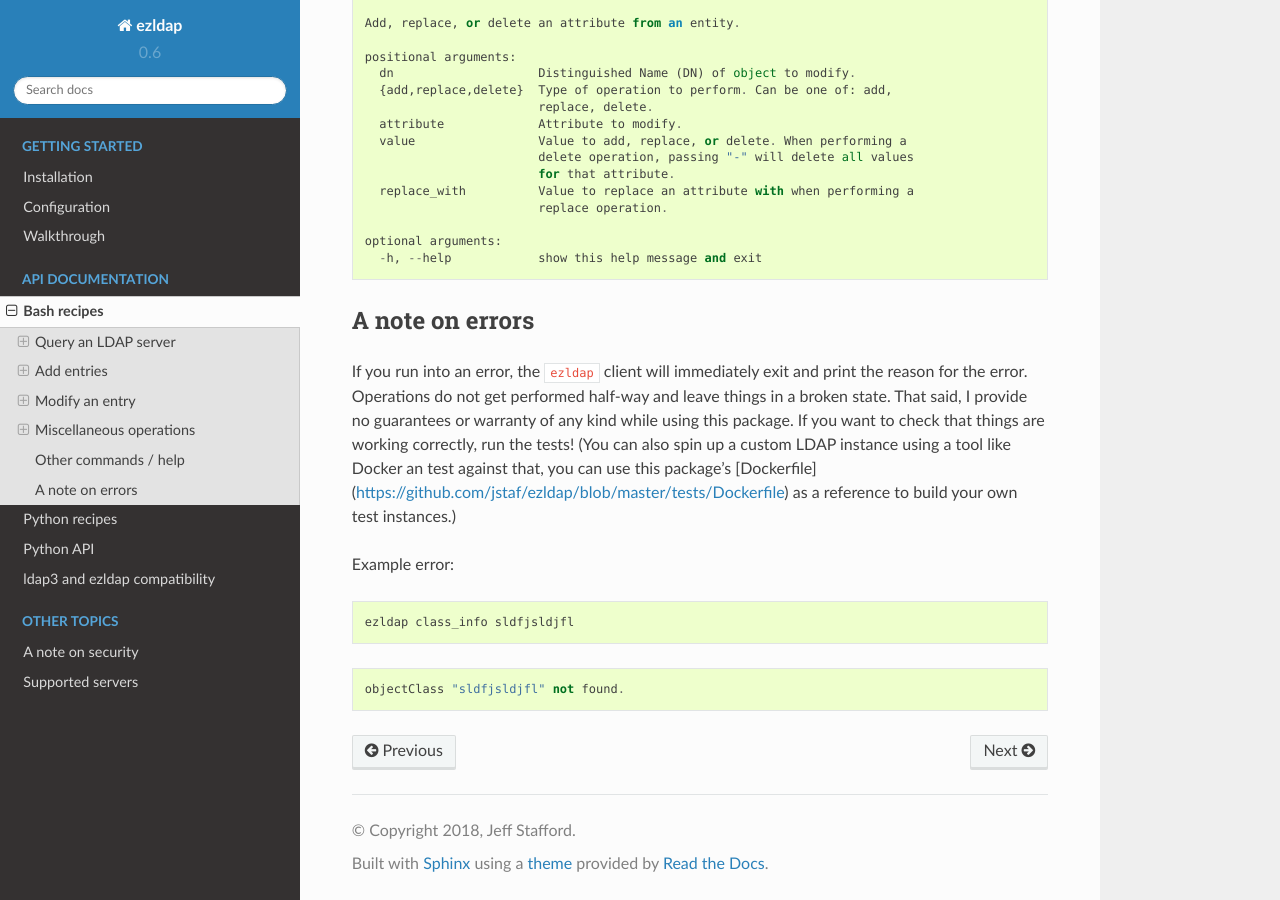
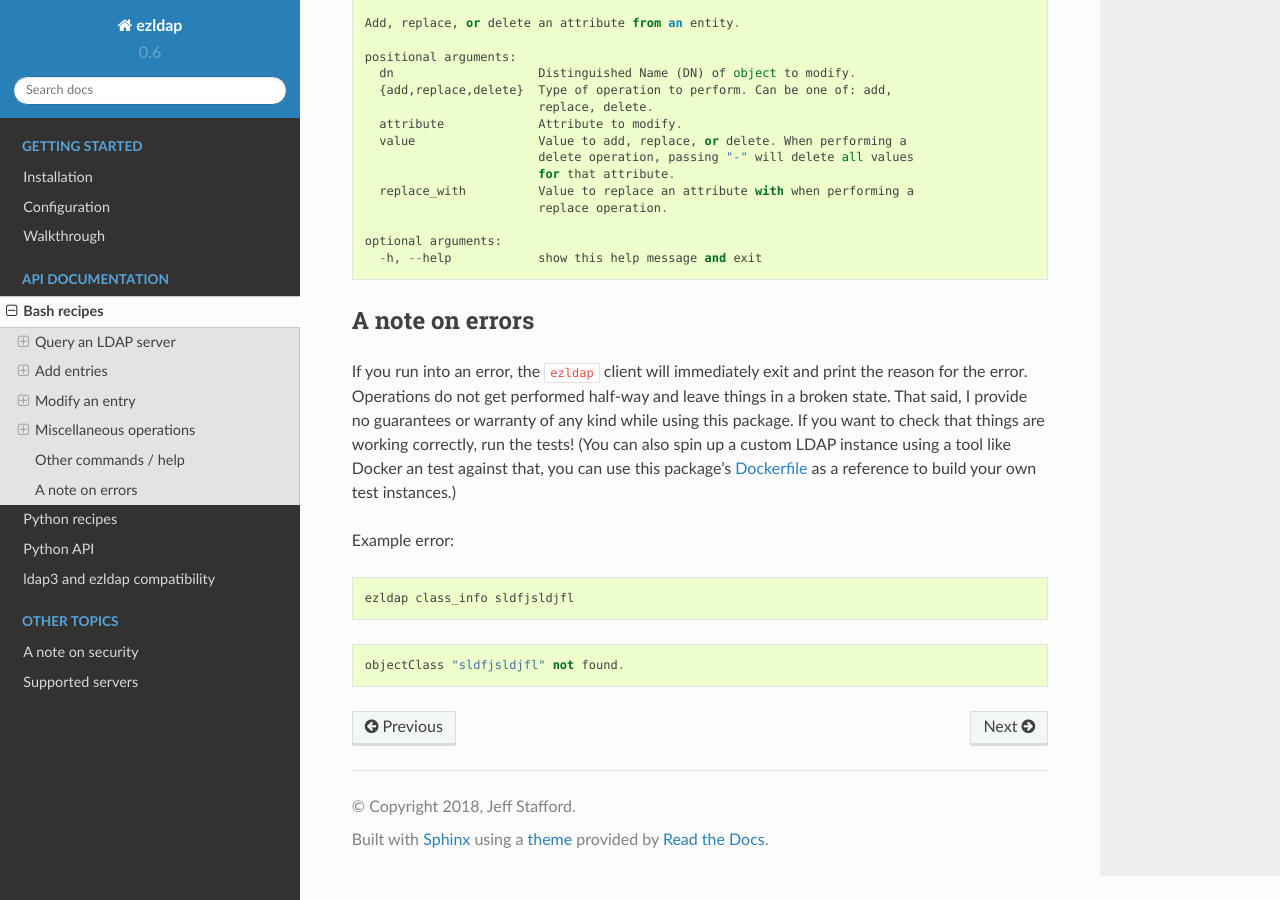
Before and after one commit to jstaf/ezldap, a Sphinx documentation site: the page built from docs/bash_recipes.rst, in a window 1280 px wide and 900 px high, scrolled down 8590 px. Built offline with Sphinx 7.4.7 and the Read the Docs theme 2.0.0, drawn with Linux system fonts in a browser that asks for light colours.

```diff
--- a/docs/bash_recipes.rst
+++ b/docs/bash_recipes.rst
@@ -505,7 +505,7 @@ Operations do not get performed half-way and leave things in a broken state.
 That said, I provide no guarantees or warranty of any kind while using this package.
 If you want to check that things are working correctly, run the tests!
 (You can also spin up a custom LDAP instance using a tool like Docker an test against that,
-you can use this package's [Dockerfile](https://github.com/jstaf/ezldap/blob/master/tests/Dockerfile) as a reference to build your own test instances.)
+you can use this package's `Dockerfile <https://github.com/jstaf/ezldap/blob/master/tests/Dockerfile>`_ as a reference to build your own test instances.)
 
 Example error:
 
```
Also changed, not shown: README.md (+1 -1 lines).
